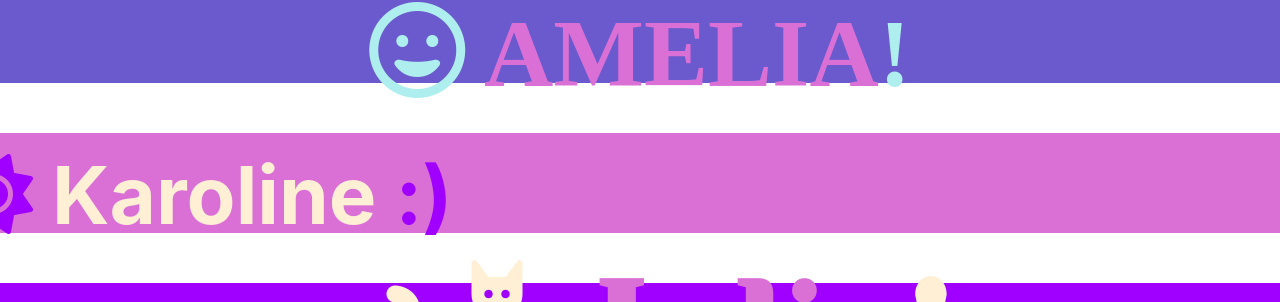
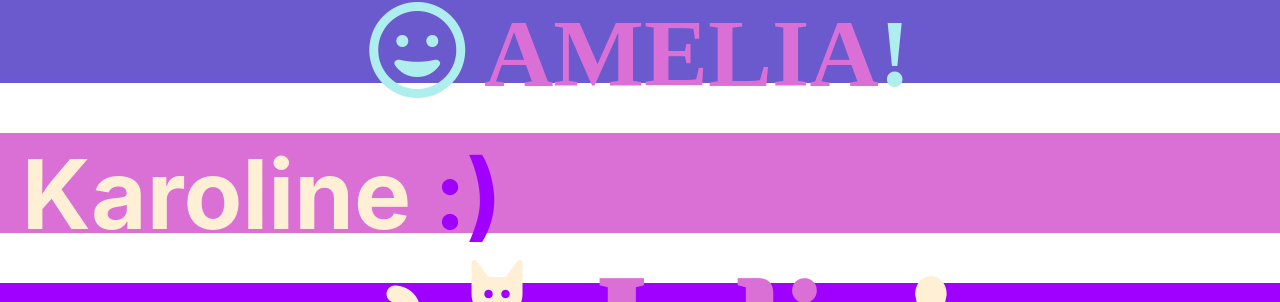
Before and after one commit to katarzyna-kw/css-animation-fun, a React (Create React App) app: page / in a window 1280 px wide. Shown: the part 67-369 px from the top of the page. Built offline with nearby package versions, Linux system fonts and the light colour scheme; a web font is replaced by a local one.

Commit message:
Increase font size of K css

```diff
--- a/src/components/Karoline.css
+++ b/src/components/Karoline.css
@@ -11,7 +11,7 @@
   }
 
   .Karoline h1 {
-    font-size: 5em;
+    font-size: 6em;
     color: papayawhip;
     transform: translateX(-700px);
     animation: 3s slideIn ease-in-out forwards 1s;
```
